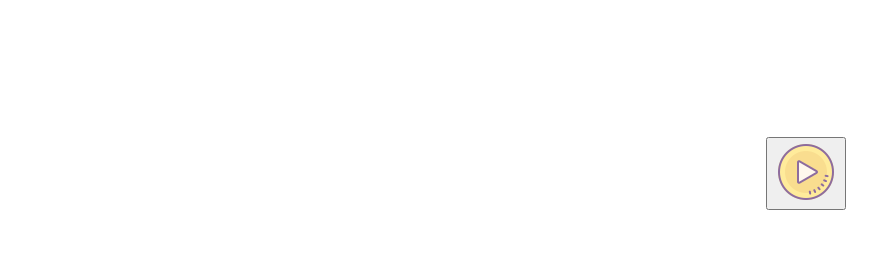
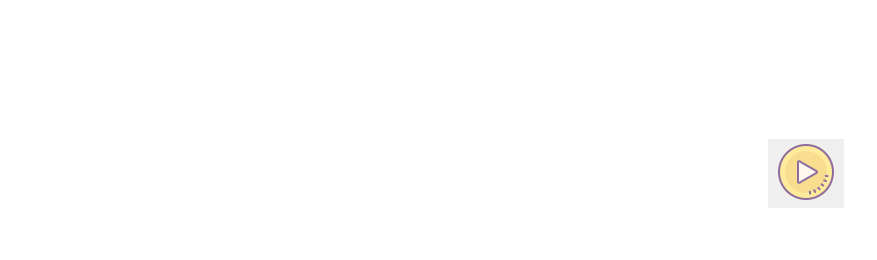
Before and after one commit to BossNumber1/poetry, a Next.js app in the folder app/: page / in a window 1280 px wide. Shown: the top 260 px of the page, without its empty margins (399-1276 px from the left). Built offline with nearby package versions, Linux system fonts and the light colour scheme.

Commit message:
убрал границы у кнопки

```diff
--- a/app/pages/index.js
+++ b/app/pages/index.js
@@ -57,6 +57,7 @@ export default function Home() {
 
     let switchOnSwitchOff = () => {
         document.getElementById("track").volume = 0.1;
+
         if (onMusic === false) {
             document.getElementById("track").play();
             setOnMusic(!onMusic);
@@ -82,7 +83,7 @@ export default function Home() {
                 </audio>
 
                 <div style={{ marginBottom: 453, marginLeft: 1130 }}>
-                    <button onClick={switchOnSwitchOff}>
+                    <button onClick={switchOnSwitchOff} style={{ border: 0 }}>
                         <Image
                             src={imgMusic}
                             alt={
```
Also changed, not shown: app/public/play.svg (added).
